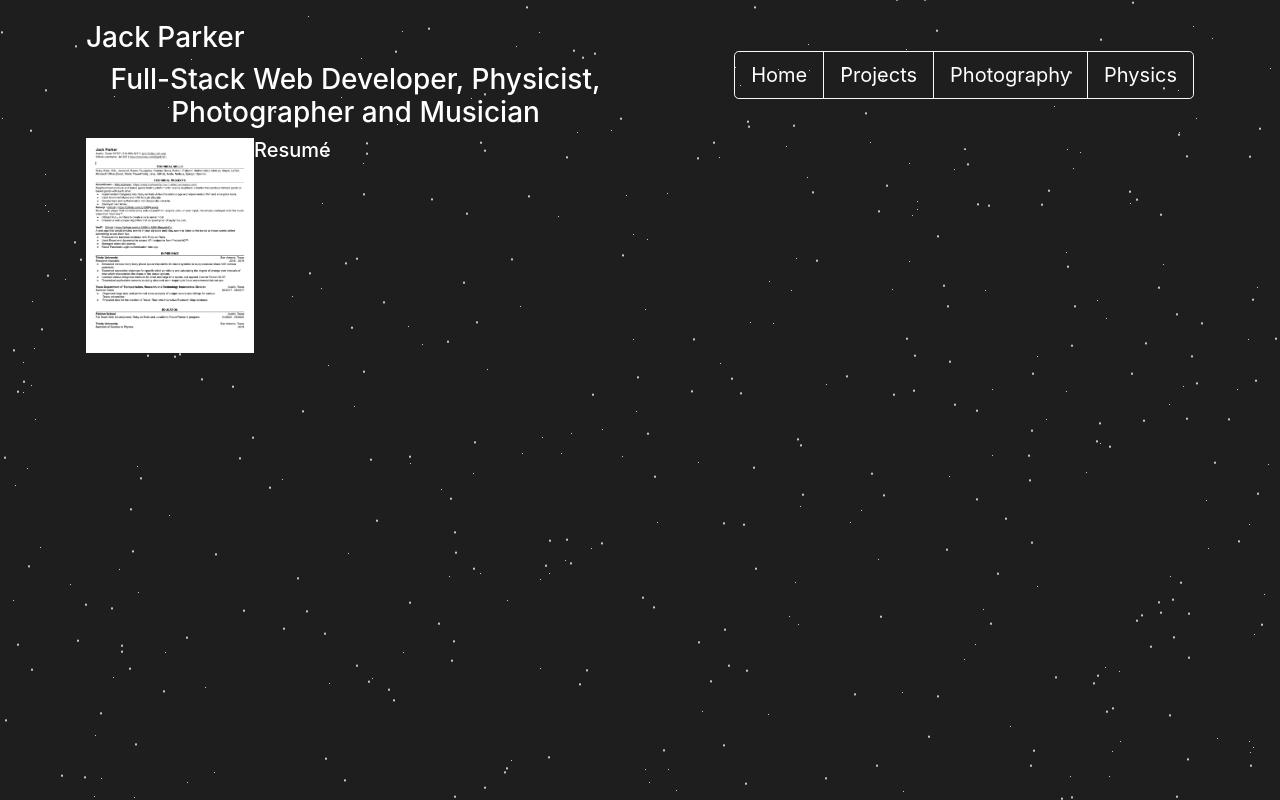
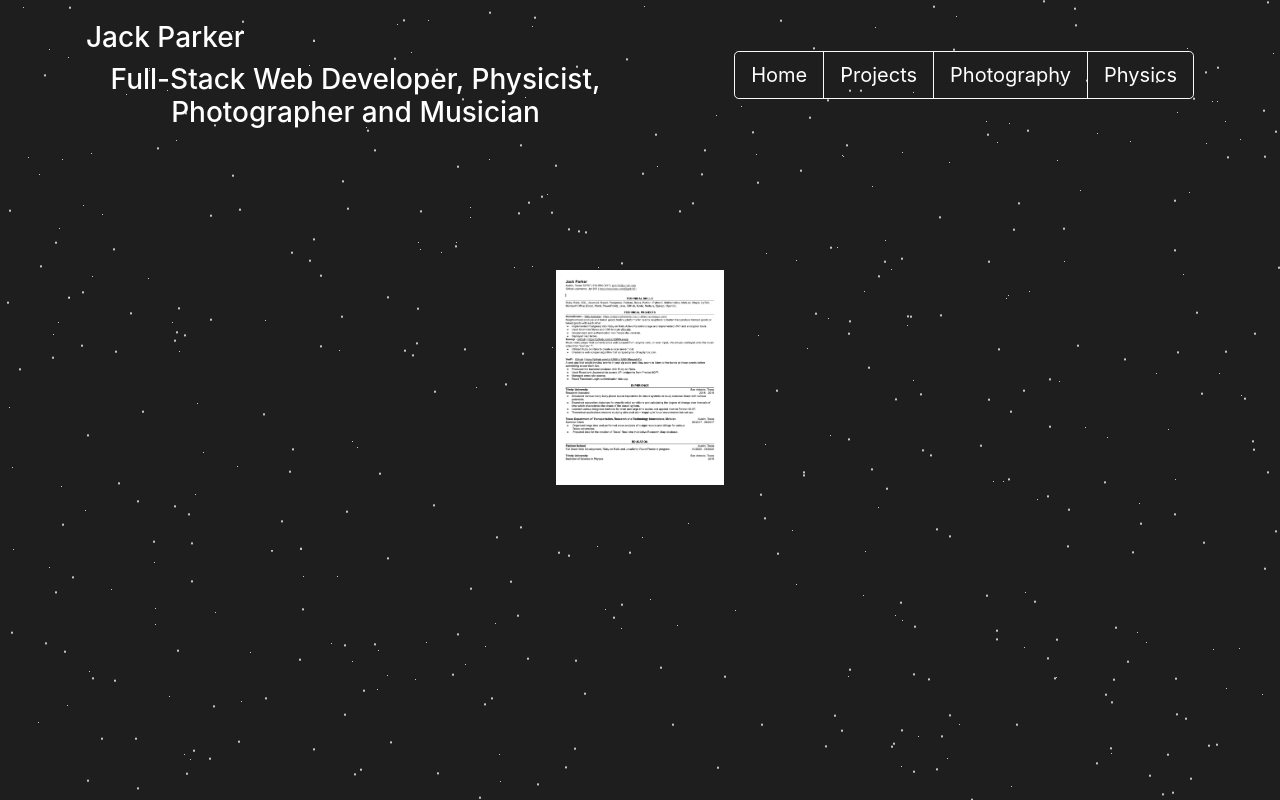
Before and after one commit to Jp1200/PersonalWork, a React (Create React App) app: page / in a window 1280 px wide. Built offline with nearby package versions, Linux system fonts and the light colour scheme.

Commit message:
modal functional routes exact path

```diff
--- a/src/App.js
+++ b/src/App.js
@@ -1,9 +1,15 @@
 import React from 'react';
 import Main from './Mainpage.js';
 // import 'bootstrap/dist/css/bootstrap.min.css';
+import ReactDOM from "react-dom";
+import {
+  BrowserRouter as Router,
+  Route
+} from "react-router-dom";
 import './App.scss';
 function App() {
   return (
+    <Router>
     <div className='page-bg'>
       <div className='animation-wrapper'>
         <div className="particle particle-1"></div>
@@ -13,6 +19,7 @@ function App() {
         <Main/>
       </div>
     </div>
+    </Router>
   );
 }
 
--- a/src/App.scss
+++ b/src/App.scss
@@ -173,7 +173,17 @@ body {
 }
 .media{
   color: #ffffff;
-  text-align: right;
+  margin:auto;
+}
+.photo-container{
+  background-color: #FFFFFF;
+  color: #000000;
+  padding: 15px;
+
+}
+.photo-box {
+  margin: 10px auto;
+
 }
 // h4:hover {
 //   color: #FF1177;
--- a/src/Mainpage.js
+++ b/src/Mainpage.js
@@ -9,6 +9,10 @@ import Col from 'react-bootstrap/Col';
 import Media from 'react-bootstrap/Media';
 import Image from 'react-bootstrap/Image';
 import Modal from 'react-bootstrap/Modal';
+
+
+import Projects from './Projects.js'
+
 // import { Router, Route, Switch } from "react-router";
 import {
   BrowserRouter as Router,
@@ -54,7 +58,7 @@ export default class Main extends React.Component {
         </Jumbotron> */}
         {/* {particles} */}
 
-        <Router>
+
           <Row>
             <Col >
               <h3 className='header'>Jack Parker</h3>
@@ -79,53 +83,53 @@ export default class Main extends React.Component {
             </Col>
 
           </Row>
-          <Container>
-            <Row align='center'>
-              <Media>
-                <Image
-                  onClick={this.handleShow}
-                  src={require('./resume.png')}
 
-                  width={168}
-                  height={215}
-                  />
-                <Media.Body>
-                  <h5 className='media'>
-                    Resumé
-                  </h5>
-
-
-                </Media.Body>
-
-
-
-              </Media>
-            </Row>
-          </Container>
           <Modal show={this.state.show} onHide={this.handleClose}>
 
-            <Image width={814} height={1045} src={require('./resume.png')}/>
+            <Image width={615} height={800} src={require('./resume.png')}/>
 
           </Modal>
         <Row>
           <Switch>
             {/* Imports for different subjects */}
-            {/* <Route path='/'>
+            <Route exact path='/'>
 
-            </Route> */}
-            <Route path='/projects'>
+
+
+              <Container fluid>
+
+                <Row>
+                  <br/>
+                  <br/>
+                  <br/>
+                  <br/>
+
+                  <br/>
+                  <Media>
+                    <Image
+                      onClick={this.handleShow}
+                      src={require('./resume.png')}
+
+                      width={168}
+                      height={215}
+                      />
+                  </Media>
+                </Row>
+              </Container>
+            </Route>
+            <Route exact path='/projects'>
+              <Projects/>
+            </Route>
+            <Route exact path='/photography'>
 
             </Route>
-            <Route path='/photography'>
-
-            </Route>
-            <Route path='/physics'>
+            <Route exact path='/physics'>
 
             </Route>
 
           </Switch>
         </Row>
-      </Router>
+
 
       </Container>
 
--- /dev/null
+++ b/src/Projects.js
@@ -0,0 +1,27 @@
+import React from 'react';
+
+import Container from 'react-bootstrap/Container';
+import Jumbotron from 'react-bootstrap/Jumbotron';
+import Breadcrumb from 'react-bootstrap/Breadcrumb'
+import Row from 'react-bootstrap/Row';
+import Col from 'react-bootstrap/Col';
+import Media from 'react-bootstrap/Media';
+import Image from 'react-bootstrap/Image';
+import Modal from 'react-bootstrap/Modal';
+
+export default class Projects extends React.Component{
+
+
+  render(){
+  return(
+    <Container>
+
+
+
+
+
+
+    </Container>
+  )
+}
+}
```
Also changed, not shown: src/Photography.js (added, +25 -0 lines).
